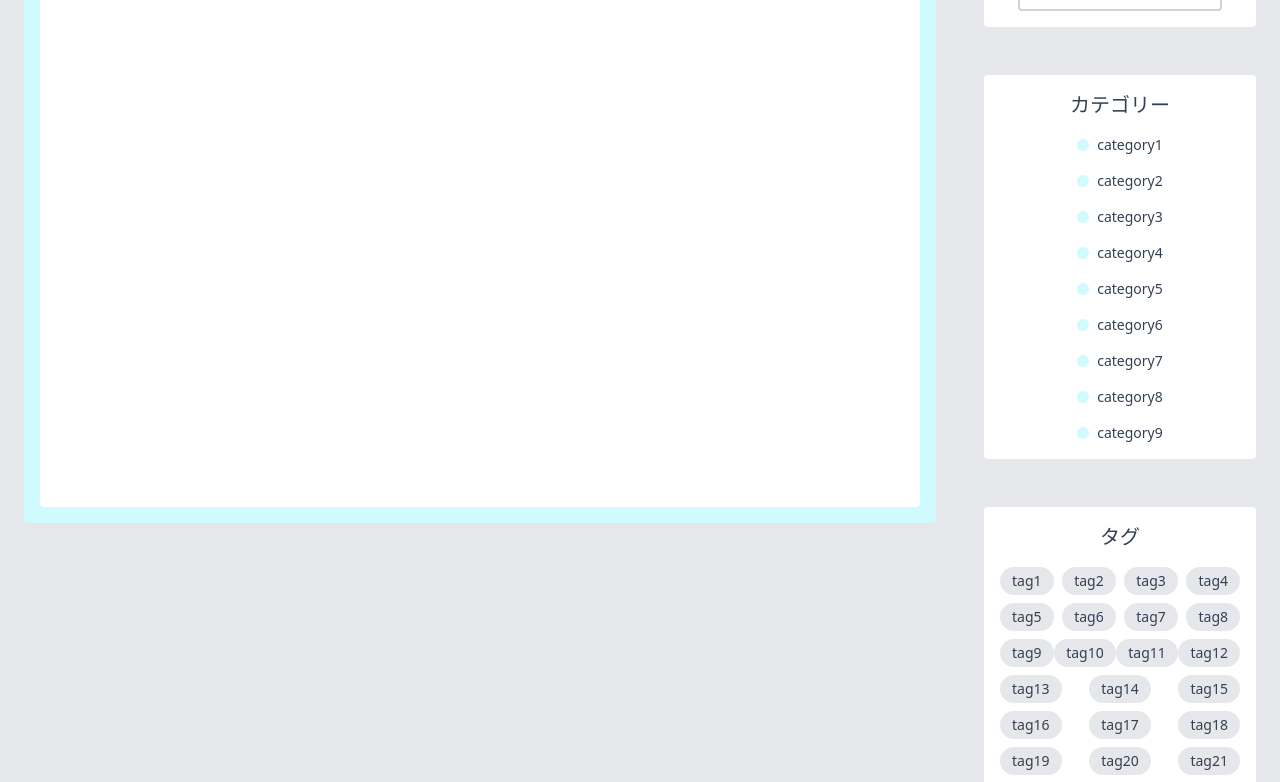
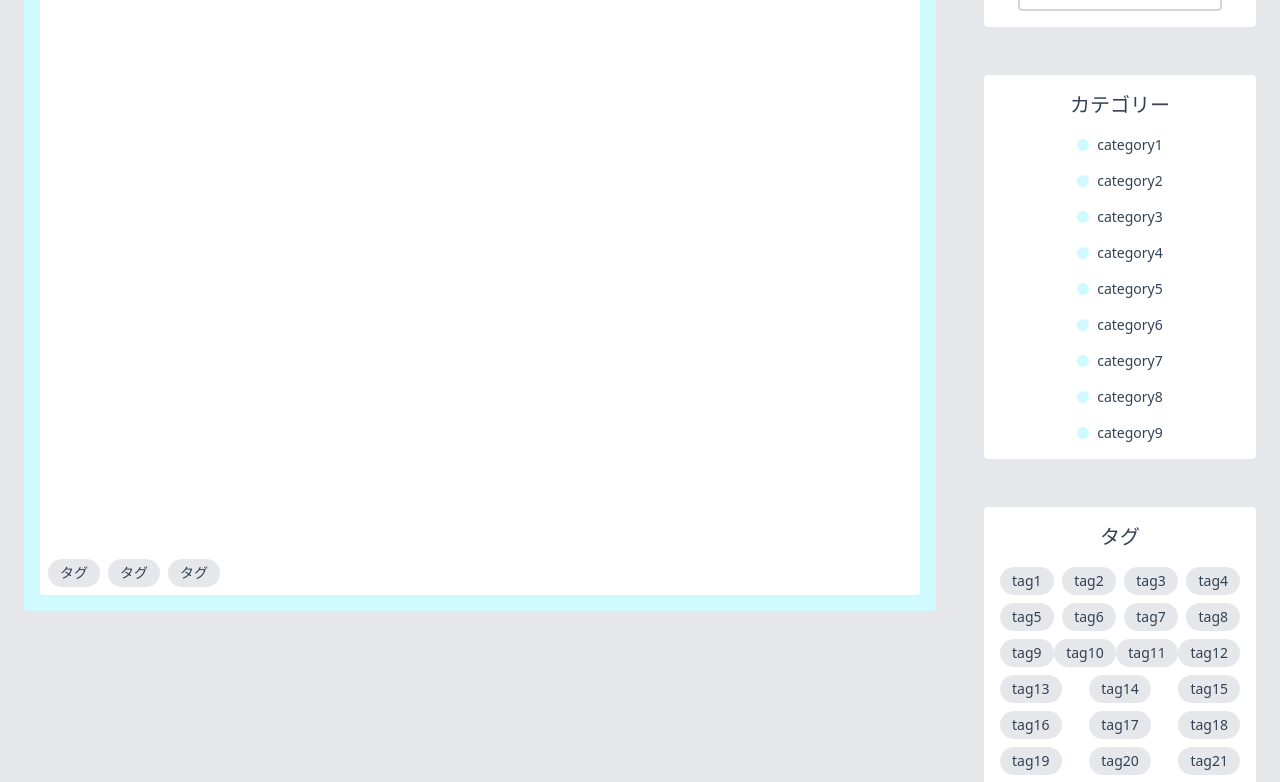
Before and after one commit to yumekiti-archive/blog-client, a React (Create React App) app: page /report/1 in a window 1280 px wide. Shown: the part 581-1363 px from the top of the page. Built offline with nearby package versions, Linux system fonts and the light colour scheme.

Commit message:
`add` Report tag

```diff
--- a/src/components/Report.tsx
+++ b/src/components/Report.tsx
@@ -14,8 +14,19 @@ const Report: FC = () => {
               <p className="text-sm px-3 py-1 bg-cyan-100 rounded-full mx-2 my-2">カテゴリー</p>
             </div>
             {/* markdown */}
-            <div className="p-4">
+            <div className="p-4 min-h-screen">
               asdasd
+            </div>
+            <div className="flex justify-start items-center flex-wrap bg-white rounded">
+              <p className='text-sm bg-gray-200 inline-block rounded-full px-3 py-1 cursor-pointer ml-2 my-2'>
+                タグ
+              </p>
+              <p className='text-sm bg-gray-200 inline-block rounded-full px-3 py-1 cursor-pointer ml-2 my-2'>
+                タグ
+              </p>
+              <p className='text-sm bg-gray-200 inline-block rounded-full px-3 py-1 cursor-pointer ml-2 my-2'>
+                タグ
+              </p>
             </div>
           </div>
         </div>
```
